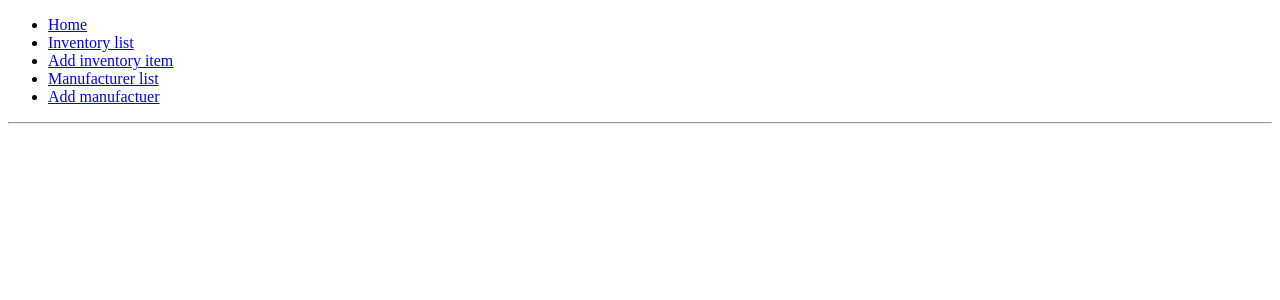
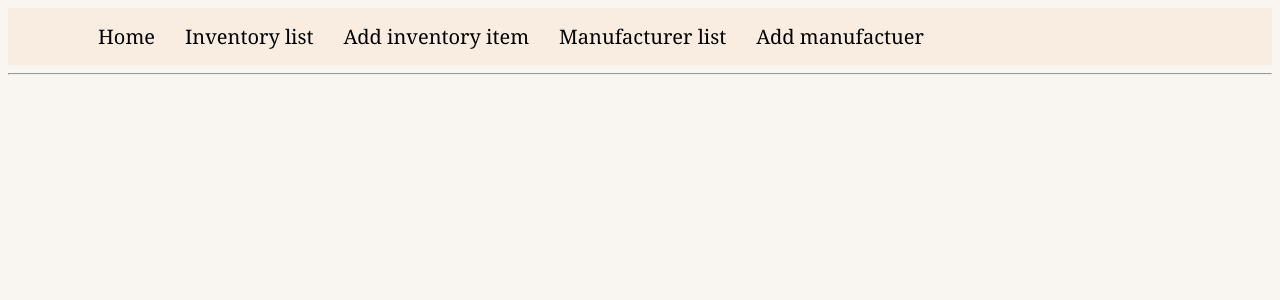
Before and after one commit to fraserr1991/Week_05_Project, a Flask app: page /inventory in a window 1280 px wide. Shown: the top 300 px of the page. Run offline with Flask 2, Linux system fonts and the light colour scheme; data that the repository does not hold is empty.

Commit message:
basic style sheet on base.html and inventory/index.html

```diff
--- a/static/style.css
+++ b/static/style.css
@@ -0,0 +1,180 @@
+body {
+    background-color: rgb(249, 246, 242);
+}
+body > header {
+    background-color: rgb(248, 237, 224);
+}
+.menu {
+    background-color: rgb(248, 237, 224);
+    margin: 0px;
+    padding: 0px;
+    display: flex;
+    list-style: none;
+    padding-left: 75px;
+}
+
+.menu > li {
+    padding: 15px;
+}
+
+.menu > li > a {
+    color: black;
+    font-family: Georgia;
+    font-size: 20px;
+    text-decoration: none;
+}
+
+.item > h2 {
+    text-align: center;
+}
+
+.item > h4 {
+    text-align: center;
+}
+
+.item-container {
+    display: flex;
+    flex-wrap: wrap;
+    min-width: 33%;
+    padding: 20px;
+}
+
+.item {
+    border-style: double;
+    border-color: black;
+    background-color:rgb(248, 237, 224);
+    border-radius: 10px;
+    padding: 20px;
+    margin: 20px;
+    min-height: 200px;
+}
+
+table {
+    margin-left: auto;
+    margin-right: auto;
+    text-align: center;
+    border-spacing: 10px
+}
+
+table > tr > th {
+    padding-left: 100px;
+
+}
+
+.form-inline {
+    padding: 5px;
+}
+
+/* <!DOCTYPE html>
+<html lang="en">
+<head>
+  <meta charset="UTF-8">
+  <meta name="viewport" content="width=device-width, initial-scale=1.0">
+  <meta http-equiv="X-UA-Compatible" content="ie=edge">
+  <link rel="stylesheet" href="https://stackpath.bootstrapcdn.com/font-awesome/4.7.0/css/font-awesome.min.css" crossorigin="anonymous">
+  <link rel="stylesheet" href="{{ url_for('static', filename='style.css') }}">
+  <title>Coffee equipment</title>
+</head>
+<body>
+  <header>
+    <nav>
+      <ul class="menu">
+        <li><a href="/">Home</a></li>
+        <li><a href="/inventory">Inventory list</a></li>
+        <li><a href="/inventory/new_item">Add inventory item</a></li>
+        <li><a href="/manufacturer">Manufacturer list</a></li>
+        <li><a href="/manufacturer/new_manufacturer">Add manufactuer</a></li>
+      </ul>
+    </nav>
+  </header>
+  <div class="container">
+    {% block content %}
+    {% endblock %}
+  </div>
+</body>
+</html> */
+/*
+body{
+    font-family: "Helvetica", arial, sans-serif; font-size: 16px;
+  }
+
+  .task {
+    border: 1px solid #ccc;
+    width: 300px;
+    min-height: 68px;
+    padding: 10px;
+    display: flex;
+    line-height: 18px;
+    margin-bottom: 10px;
+  }
+
+  .name {
+    font-weight: bold;
+    margin-bottom: 0.5em;
+    margin-right: 0.3em;
+  }
+
+  .duration{
+    color: #8899a6;
+    font-size: 13px;
+    margin-left: 20px;
+  }
+
+  .buttons {
+    margin-top: 10px;
+    margin-left: 2px;
+    font-size: 1.4em;
+    color: #aab8c2;
+  }
+
+  .buttons i {
+    width: 80px;
+  }
+
+  input, select, button {
+    font-size: 100%;
+    width : 100%;
+    padding: 10px;
+    margin: 10px;
+    box-sizing: border-box;
+  }
+
+  .trash-button{
+    display: contents;
+    font-size: 65%;
+  }
+
+
+  .delete-form{
+    display: inline;
+  }
+
+  .menu{
+    display: flex;
+    padding: 10px;
+    background-color: grey;
+    color: white;
+  }
+
+  .menu li a{
+    text-decoration: none;
+  }
+
+  .menu li a:visited{
+    color: white;
+  }
+
+  .menu li{
+    padding-right: 10px;
+    list-style: none;
+    color: white;
+    font-family: "Helvetica", arial, sans-serif; font-size: 14px;
+  }
+
+  .container{
+    display: flex;
+    flex-wrap: wrap;
+    width: 300px;
+    margin: 0 auto;
+  }
+   */
--- a/templates/manufacturer/index.html
+++ b/templates/manufacturer/index.html
@@ -6,7 +6,7 @@
     <div class="manufacturer">
         <h2>Manufacturer name: {{ manufacturer.name }}</h2>
         <h3>Established in: {{manufacturer.established }}</h3>
-        <form class="form-inline-2" action="/manufacturer/{{ manufacturer.id }}/delete/" method="POST">
+        <form class="form-inline" action="/manufacturer/{{ manufacturer.id }}/delete/" method="POST">
             <input type="submit" value="Delete">
         </form>
     </div>
```
Also changed, not shown: templates/index.html (+7 -7 lines), templates/inventory/index.html (+16 -9 lines).
